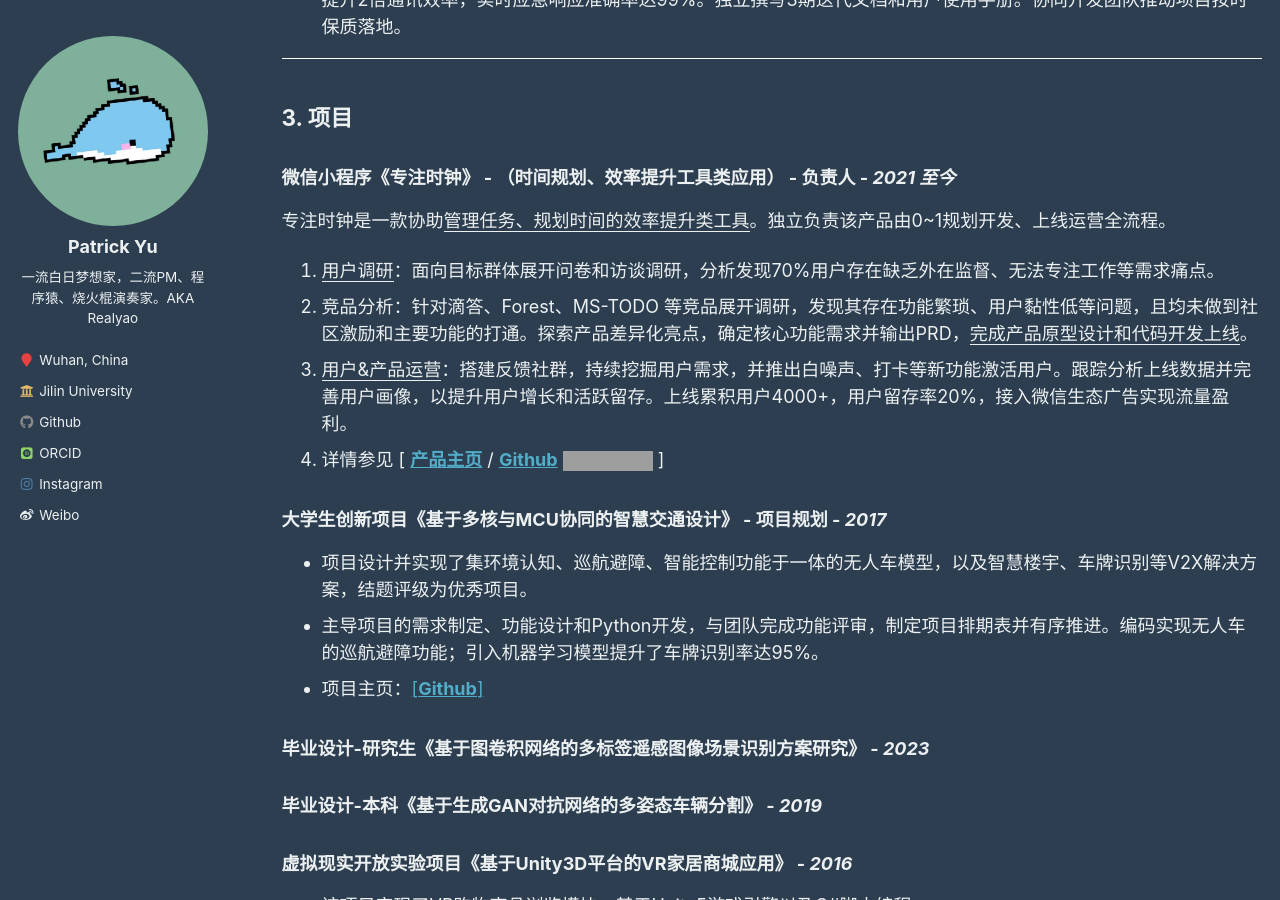
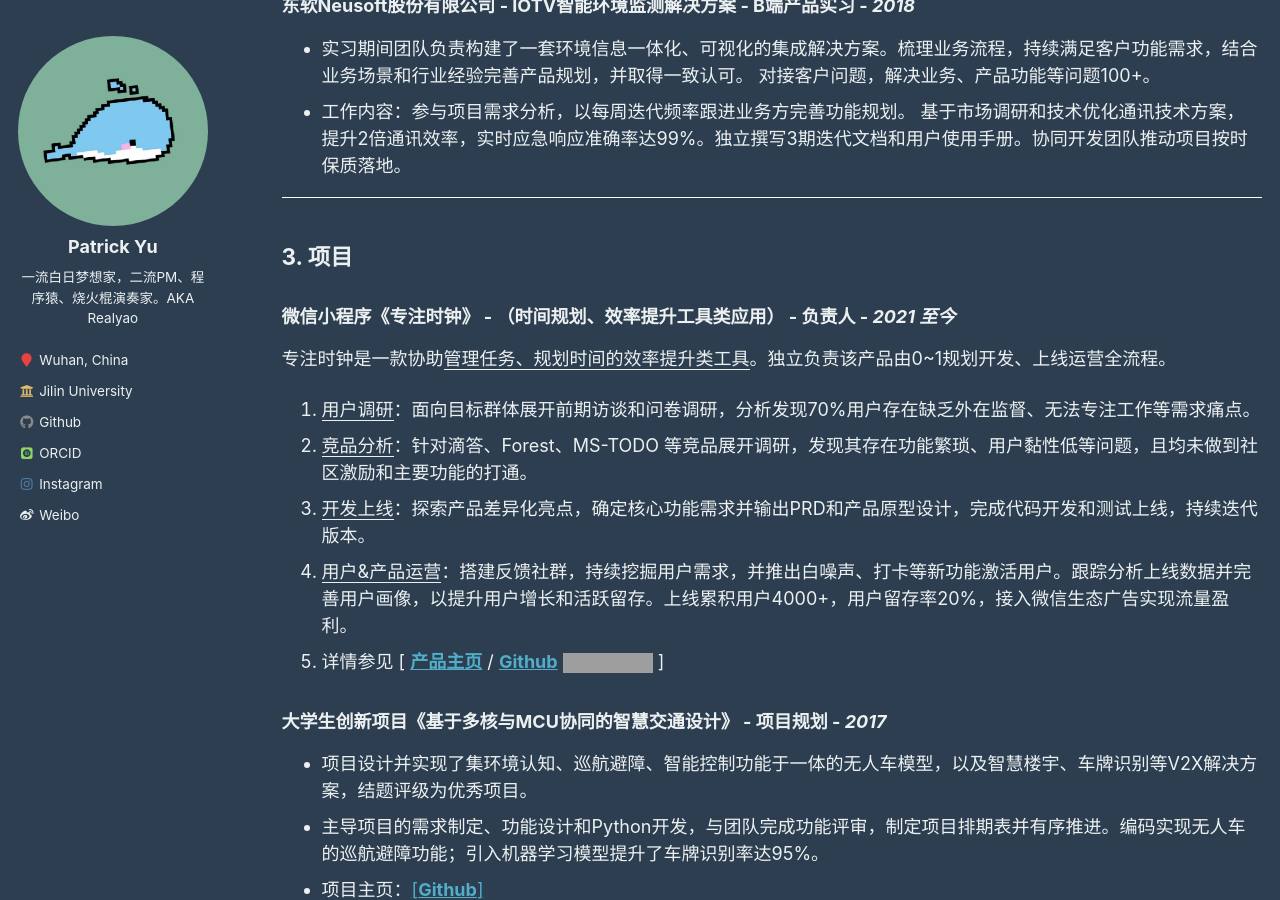
Before and after one commit to yuyaoCV/yuyaoCV.github.io, a Jekyll site: the page built from _pages/cv.md, in a window 1280 px wide and 900 px high, scrolled down 1565 px. Built offline with Jekyll 4.4.1, drawn with Linux system fonts in a browser that asks for light colours; some web fonts are replaced; some of the changed text lies outside the part shown; grey boxes are pictures that could not be loaded.

Commit message:
upd CV&Pic2023

```diff
--- a/_pages/cv.md
+++ b/_pages/cv.md
@@ -32,9 +32,13 @@
 
 ## 2. 实习
 
+### **中信期货有限公司** - 金融科技委员会 - 实习 - *2023*
+*
+
 ### **易方达基金管理有限公司** - 客户服务与销售支持部 - 系统产品经理 - *2023*
 *Tag：* `金融基金` `产品经理` `客销`
-* ...
+* 参与"易知道APP"一站式渠道营销服务平台课题，包括资讯推送、获客营销、自动投资顾问等模块的规划设计。
+* 负责获客、投顾营销闭环的完善和方案细化，包括定制收盘报推送、基金诊断、投顾建议输出等功能需求。
 
 ### **深圳前海微众银行股份有限公司（WeBank）** - 零售风险部 - 风险系统规划岗 - *2022*
 *Tag：* `互联网金融` `信贷` `风控/合规` `技术产品经理` `数据分析`
@@ -65,10 +69,11 @@
 ### **微信小程序《专注时钟》** - （时间规划、效率提升工具类应用） - 负责人 - *2021 至今*
 
 专注时钟是一款协助<u>管理任务、规划时间的效率提升类工具</u>。独立负责该产品由0~1规划开发、上线运营全流程。
-  1. <u>用户调研</u>：面向目标群体展开问卷和访谈调研，分析发现70%用户存在缺乏外在监督、无法专注工作等需求痛点。
-  2. 竞品分析：针对滴答、Forest、MS-TODO 等竞品展开调研，发现其存在功能繁琐、用户黏性低等问题，且均未做到社区激励和主要功能的打通。探索产品差异化亮点，确定核心功能需求并输出PRD，<u>完成产品原型设计和代码开发上线</u>。
-  3. <u>用户&产品运营</u>：搭建反馈社群，持续挖掘用户需求，并推出白噪声、打卡等新功能激活用户。跟踪分析上线数据并完善用户画像，以提升用户增长和活跃留存。上线累积用户4000+，用户留存率20%，接入微信生态广告实现流量盈利。
-  4. 详情参见 [ [**产品主页**](https://realyao.github.io/foclock) / [**Github**](https://github.com/realyao/WXminiprogram-Focus-clock) <img src="https://img.shields.io/github/stars/realyao/WXminiprogram-Focus-clock"> ]
+  1. <u>用户调研</u>：面向目标群体展开前期访谈和问卷调研，分析发现70%用户存在缺乏外在监督、无法专注工作等需求痛点。
+  2. <u>竞品分析</u>：针对滴答、Forest、MS-TODO 等竞品展开调研，发现其存在功能繁琐、用户黏性低等问题，且均未做到社区激励和主要功能的打通。
+  3. <u>开发上线</u>：探索产品差异化亮点，确定核心功能需求并输出PRD和产品原型设计，完成代码开发和测试上线，持续迭代版本。
+  4. <u>用户&产品运营</u>：搭建反馈社群，持续挖掘用户需求，并推出白噪声、打卡等新功能激活用户。跟踪分析上线数据并完善用户画像，以提升用户增长和活跃留存。上线累积用户4000+，用户留存率20%，接入微信生态广告实现流量盈利。
+  5. 详情参见 [ [**产品主页**](https://realyao.github.io/foclock) / [**Github**](https://github.com/realyao/WXminiprogram-Focus-clock) <img src="https://img.shields.io/github/stars/realyao/WXminiprogram-Focus-clock"> ]
 
 
 ### **大学生创新项目《基于多核与MCU协同的智慧交通设计》** - 项目规划 - *2017*
```
Also changed, not shown: _pages/gallery.md (+9 -1 lines), _pages/publications.md (+1 -1 lines).
